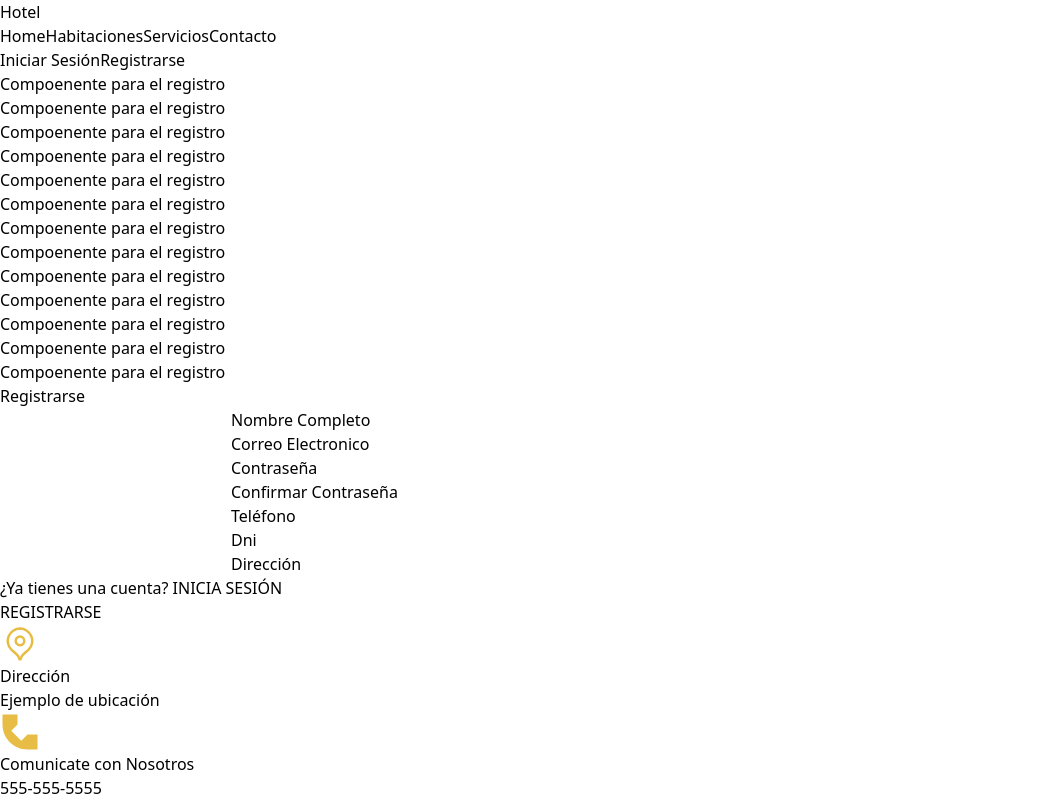
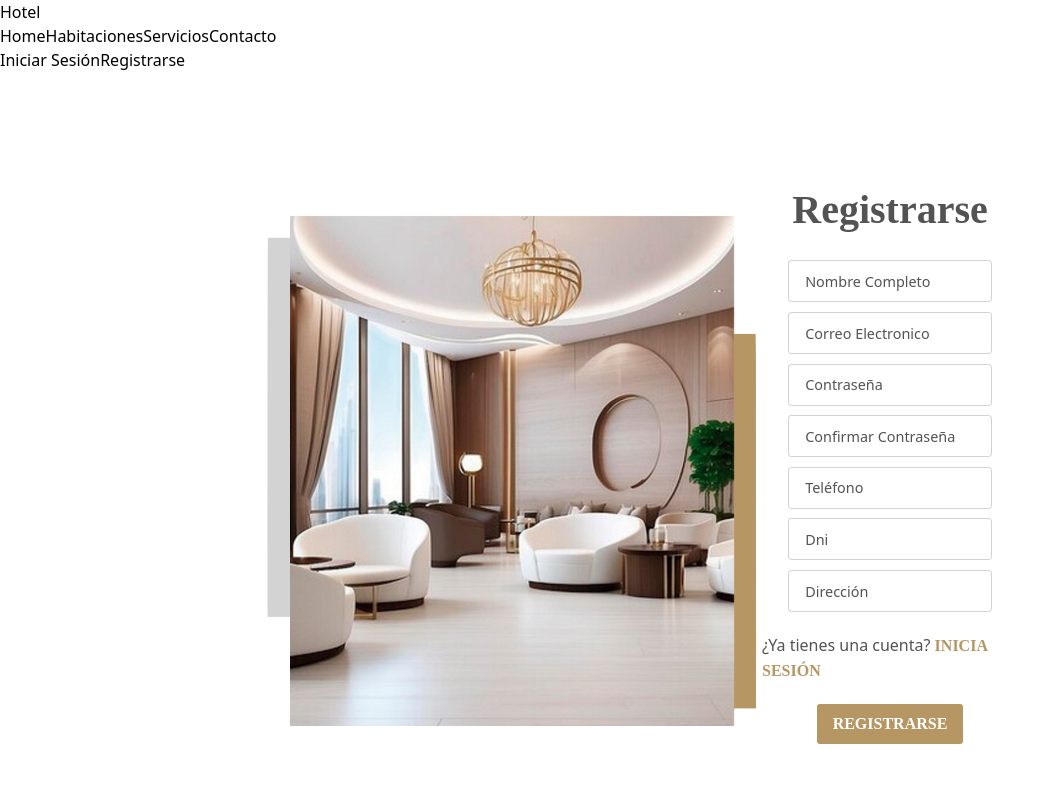
Before and after one commit to Vein22/PFhenrypt21b---Hotel-Elysium-, a Next.js app in the folder front/: page /register in a window 1280 px wide. Shown: the top 800 px of the page, without its empty margins (0-1055 px from the left). Built offline with nearby package versions, Linux system fonts and the light colour scheme.

Commit message:
Completando los estilos del componente register

```diff
--- a/front/src/components/RegisterComponent/RegisterComponent.tsx
+++ b/front/src/components/RegisterComponent/RegisterComponent.tsx
@@ -3,6 +3,9 @@
 import { useFormRegister } from "@/hooks/useFormRegister";
 import { velidateFormRegister } from "@/helpers/validateRegister";
 import { fetchRegister } from "@/api/register";
+import Image from "next/image";
+import registerImg from '../../../public/register_prueba.png';
+import Style from './register.module.css';
 
 const initialForm = {
     name: '',
@@ -26,73 +29,62 @@ export const RegisterComponent = () => {
         handleSubmit
     } = useFormRegister(initialForm, velidateFormRegister, fetchRegister)
     return (
-        <form onSubmit={handleSubmit} className="bg-slate-50">
-
-            <h1 className="text-gray-50">Compoenente para el registro</h1>
-            <h1 className="text-gray-50">Compoenente para el registro</h1>
-            <h1 className="text-gray-50">Compoenente para el registro</h1>
-            <h1 className="text-gray-50">Compoenente para el registro</h1>
-            <h1 className="text-gray-50">Compoenente para el registro</h1>
-            <h1 className="text-gray-50">Compoenente para el registro</h1>
-            <h1 className="text-gray-50">Compoenente para el registro</h1>
-
-            <h1 className="text-gray-50">Compoenente para el registro</h1>
-            <h1 className="text-gray-50">Compoenente para el registro</h1>
-            <h1 className="text-gray-50">Compoenente para el registro</h1>
-            <h1 className="text-gray-50">Compoenente para el registro</h1>
-            <h1 className="text-gray-50">Compoenente para el registro</h1>
-            <h1 className="text-gray-50">Compoenente para el registro</h1>
+        <form onSubmit={handleSubmit} className={Style.container}>
+            {/*Imagen estática para el componente Register*/}
+            <div className={Style.imgContainer}>
+                <Image src={registerImg} alt="Usuario" width={500} height={500}/>
+            </div>
 
 
             {/*Formulario de registro*/}
-            <div>
-            <h1 className="text-gray-50">Registrarse</h1>
+            <div className={Style.formContainer}>
+            <h1>Registrarse</h1>
+                {errors.name && <p className="text-red-500 text-xs m-2">{errors.name}</p>}
 {/*Nombre*/}
-            <div>
-                <input type="text" name="name" id="name_id" onChange={handleChange} onBlur={handleBlur} value={form.name}/>
-                <label htmlFor="name_id">Nombre Completo</label>
-                {errors.name && <p className="text-red-500 text-xs mt-2">{errors.name}</p>}
+            <div className={Style.inputLabelGroup}>
+                <input type="text" name="name" id="name_id" onChange={handleChange} onBlur={handleBlur} value={form.name} className={Style.inputForm} placeholder=" " autoComplete="off"/>
+                <label htmlFor="name_id" className={Style.labelForm}>Nombre Completo</label>
             </div>
 {/*Email*/}
-            <div>
-                <input type="text" name="email" id="email_id" onChange={handleChange} onBlur={handleBlur} value={form.email}/>
-                <label htmlFor="email_id">Correo Electronico</label>
+            {errors.email && <p className="text-red-500 text-xs m-2">{errors.email}</p>}
+            <div className={Style.inputLabelGroup}>
+                <input type="text" name="email" id="email_id" onChange={handleChange} onBlur={handleBlur} value={form.email} className={Style.inputForm} placeholder=" "/>
+                <label htmlFor="email_id" className={Style.labelForm}>Correo Electronico</label>
             </div>
-            {errors.email && <p className="text-red-500 text-xs mt-2">{errors.email}</p>}
 {/*Contraseña*/}
-            <div>
-                <input type="password" name="password" id="password_id" onChange={handleChange} onBlur={handleBlur} value={form.password}/>
-                <label htmlFor="password_id">Contraseña</label>
+            {errors.password && <p className="text-red-500 text-xs m-2">{errors.password}</p>}
+            <div className={Style.inputLabelGroup}>
+                <input type="password" name="password" id="password_id" onChange={handleChange} onBlur={handleBlur} value={form.password} className={Style.inputForm} placeholder=" "/>
+                <label htmlFor="password_id" className={Style.labelForm}>Contraseña</label>
             </div>
-            {errors.password && <p className="text-red-500 text-xs mt-2">{errors.password}</p>}
 {/*Confirmar contraseña*/}
-            <div>
-                <input type="password" name="confirm_password" id="confirm_password_id" onChange={handleChange} onBlur={handleBlur} value={form.confirm_password}/>
-                <label htmlFor="confirm_password_id">Confirmar Contraseña</label>
+            {errors.confirm_password && <p className="text-red-500 text-xs m-2">{errors.confirm_password}</p>}
+            <div className={Style.inputLabelGroup}>
+                <input type="password" name="confirm_password" id="confirm_password_id" onChange={handleChange} onBlur={handleBlur} value={form.confirm_password} className={Style.inputForm} placeholder=" "/>
+                <label htmlFor="confirm_password_id" className={Style.labelForm}>Confirmar Contraseña</label>
             </div>
-            {errors.confirm_password && <p className="text-red-500 text-xs mt-2">{errors.confirm_password}</p>}
 {/*Teléfono*/}
-            <div>
-                <input type="text" name="phone" id="phone_id" onChange={handleChange} onBlur={handleBlur} value={form.phone}/>
-                <label htmlFor="phone_id">Teléfono</label>
+            {errors.phone && <p className="text-red-500 text-xs m-2">{errors.phone}</p>}
+            <div className={Style.inputLabelGroup}>
+                <input type="text" name="phone" id="phone_id" onChange={handleChange} onBlur={handleBlur} value={form.phone} className={Style.inputForm} placeholder=" "/>
+                <label htmlFor="phone_id" className={Style.labelForm}>Teléfono</label>
             </div>
-            {errors.phone && <p className="text-red-500 text-xs mt-2">{errors.phone}</p>}
 {/*Dni*/}
-            <div>
-                <input type="text" name="Dni" id="Dni_id" onChange={handleChange} onBlur={handleBlur} value={form.Dni}/>
-                <label htmlFor="Dni_id">Dni</label>
+            {errors.Dni && <p className="text-red-500 text-xs m-2">{errors.Dni}</p>}
+            <div className={Style.inputLabelGroup}>
+                <input type="text" name="Dni" id="Dni_id" onChange={handleChange} onBlur={handleBlur} value={form.Dni} className={Style.inputForm} placeholder=" "/>
+                <label htmlFor="Dni_id" className={Style.labelForm}>Dni</label>
             </div>
-            {errors.Dni && <p className="text-red-500 text-xs mt-2">{errors.Dni}</p>}
 {/*Dirección*/}
-            <div>
-                <input type="text" name="address" id="address_id" onChange={handleChange} onBlur={handleBlur} value={form.address}/>
-                <label htmlFor="address_id">Dirección</label>
+            {errors.address && <p className="text-red-500 text-xs m-2">{errors.address}</p>}
+            <div className={Style.inputLabelGroup}>
+                <input type="text" name="address" id="address_id" onChange={handleChange} onBlur={handleBlur} value={form.address} className={Style.inputForm} placeholder=" "/>
+                <label htmlFor="address_id" className={Style.labelForm}>Dirección</label>
             </div>
-            {errors.address && <p className="text-red-500 text-xs mt-2">{errors.address}</p>}
 
-            <p>¿Ya tienes una cuenta? <a href="/login">INICIA SESIÓN</a></p>
+            <p className={Style.tienesCuenta}>¿Ya tienes una cuenta? <a href="/login">INICIA SESIÓN</a></p>
 
-            <button type="submit">REGISTRARSE</button>
+            <button type="submit" className={Style.submit}>REGISTRARSE</button>
             </div>
         </form>
     )
--- /dev/null
+++ b/front/src/components/RegisterComponent/register.module.css
@@ -0,0 +1,89 @@
+
+.container {
+    background-color: rgb(255, 255, 255);
+    display: flex;
+    justify-content: center;
+    align-items: center;
+    min-height: 100vh;
+}
+
+.imgContainer {
+    margin-right: 0rem;
+}
+
+.formContainer {
+
+    display: flex;
+    flex-direction: column;
+    align-items: center;
+    justify-content: center;
+    width: 20%;
+}
+
+.formContainer > h1 {
+    font-size: 2.5rem;
+    color: #535353;
+    margin-bottom: 1rem;
+    font-family: serif;
+    font-weight: bold;
+}
+
+
+.inputLabelGroup {
+    position: relative;
+    width: 80%;
+}
+
+.inputForm {
+    border: .1rem solid rgba(178, 175, 180, 0.575);
+    border-radius: .2rem;
+    margin:.3rem auto;
+    padding: .5rem;
+    width: 100%;
+    outline: none;
+    color: #000000;
+    background: none;
+}
+
+.labelForm {
+    position: absolute;
+    top: 50%;
+    left: 1rem;
+    transform: translateY(-50%);
+    font-size: .9rem;
+    color: #535353;
+    transition: all 0.2s ease;
+    background-color: rgb(255, 255, 255);
+    padding: .1rem;
+
+}
+
+.tienesCuenta {
+    color: #535353;
+    margin-top: 1rem;
+}
+
+.tienesCuenta > a {
+    color: #b69663;
+    font-family: serif;
+    font-weight: bold;
+}
+
+.submit {
+    margin: 1.3rem;
+    padding: .5rem 1rem;
+    border-radius: .2rem;
+    font-family: serif;
+    font-weight: bold;
+    color: rgb(255, 255, 255);
+    background-color: #b69663;
+}
+
+
+.inputForm:focus + .labelForm, .inputForm:not(:placeholder-shown) + .labelForm {
+    transform: translateY(-2rem) scale(.9);
+    transform-origin: left top;
+    color: #535353;
+    font-family: serif;
+    font-weight: bold;
+}
```
Also changed, not shown: front/public/login_prueba.png (added), front/public/register_prueba.png (added).
